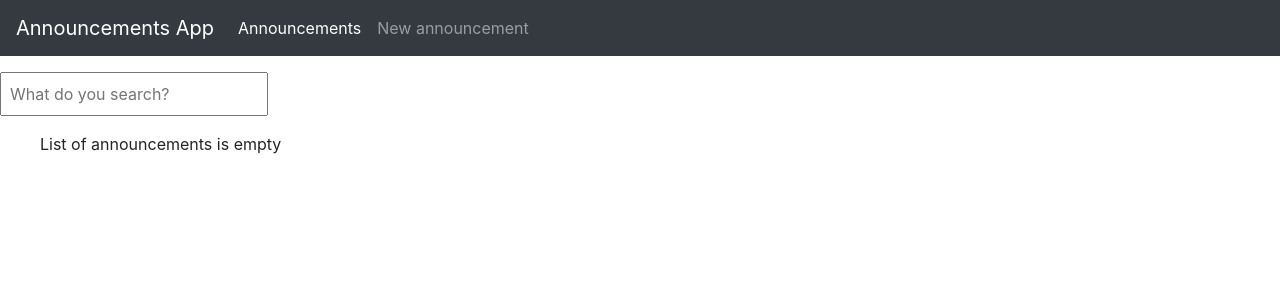
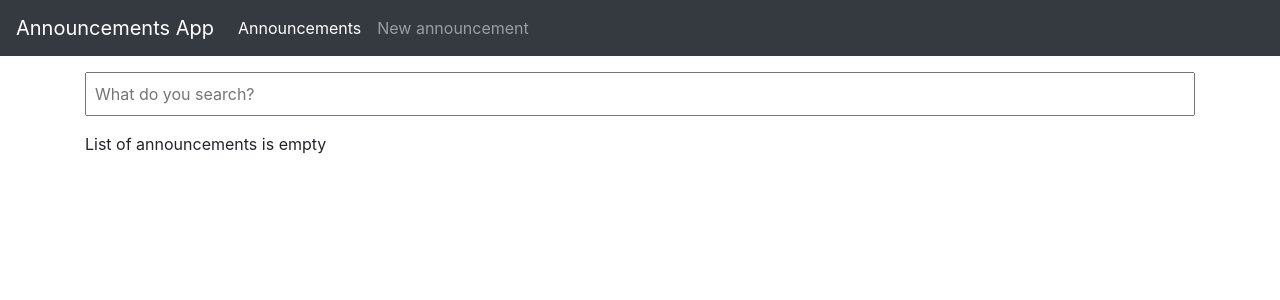
Before and after one commit to Yaroslav-Andrii/react-announcement, a React (Create React App) app: page / in a window 1280 px wide. Shown: the top 300 px of the page. Built offline with nearby package versions, Linux system fonts and the light colour scheme.

Commit message:
feat: add styles to App and AnnouncementList components

```diff
--- a/src/App.js
+++ b/src/App.js
@@ -10,12 +10,14 @@ function App() {
   return (
     <BrowserRouter>
       <NavBar/>
+      <div className="container">
         <Switch>
           <Route path={'/'} exact component={AnnouncementList}/>
           <Route path={'/create'} component={AnnouncementForm}/>
           <Route path={'/announcement/:id'} component={Announcement}/>
           <Route path={'*'} component={NotFoundPage}/>
         </Switch>
+      </div>
     </BrowserRouter>
   );
 }
--- a/src/components/AnnouncementList.jsx
+++ b/src/components/AnnouncementList.jsx
@@ -18,15 +18,18 @@ export const AnnouncementList = () => {
   }
 
   return (
-    <>
+    <div className="container">
+      <div className="row">
         <SearchForm filter={searchHandler}/>
-      <ul>
+      </div>
+      <div className="row">
+        <ul className="list-group announcements-list">
           {
             announcemetsList.length
             ?
             announcemetsList.map(announcement => {
                 return (
-                <li key={announcement.id}>
+                  <li className="list-group-item list-group-item-action" key={announcement.id}>
                     <NavLink to={`/announcement/${announcement.id}`}>{announcement.title}</NavLink>
                   </li>)
               })
@@ -34,6 +37,7 @@ export const AnnouncementList = () => {
               "List of announcements is empty"
           }
         </ul>
-    </>
+      </div>
+    </div>
   );
 }
--- a/src/index.css
+++ b/src/index.css
@@ -0,0 +1,17 @@
+.search-form,
+.search-form>*>input,
+.announcements-list {
+  width: 100%
+}
+
+.announcements-list>li{
+  padding: 0;
+}
+.announcements-list>li>a {
+  display: block;
+  padding: .75rem 1.25rem;
+}
+.announcements-list>li>a:hover {
+  text-decoration: none;
+  color: #007bff;
+}
```
Lines whose indentation alone changed are shown as unchanged.
